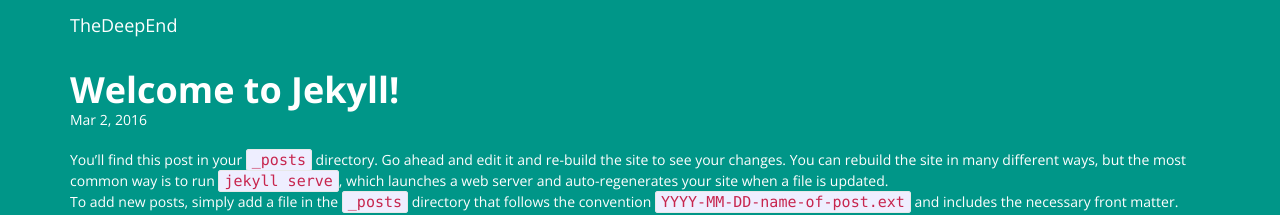
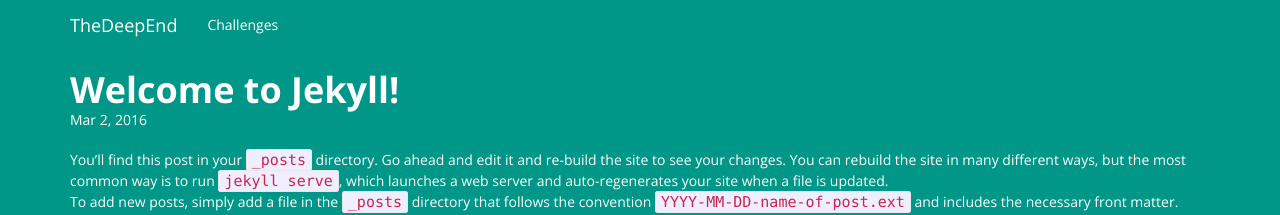
Before and after one commit to TheDeepEnd/thedeepend.github.io, a Jekyll site: the page built from _posts/2016-03-01-welcome-to-jekyll.markdown, in a window 1280 px wide. Shown: the top 215 px of the page. Built offline with Jekyll 4.4.1, drawn with Linux system fonts in a browser that asks for light colours.

Commit message:
Add challenge page and link.

```diff
--- a/_includes/header.html
+++ b/_includes/header.html
@@ -15,7 +15,7 @@
 
         <!-- Collect the nav links, forms, and other content for toggling -->
         <div class="collapse navbar-collapse" id="navbar-collapse">
-          <ul class="nav navbar-nav navbar-right">
+          <ul class="nav navbar-nav">
             {% for p in site.pages %}
               {% if p.title %}
               <li><a href="{{ p.url }}">{{ p.title }}</a></li>
--- /dev/null
+++ b/challenges.html
@@ -0,0 +1,5 @@
+---
+layout: default
+permalink: "/challenges"
+title: "Challenges"
+---
```
